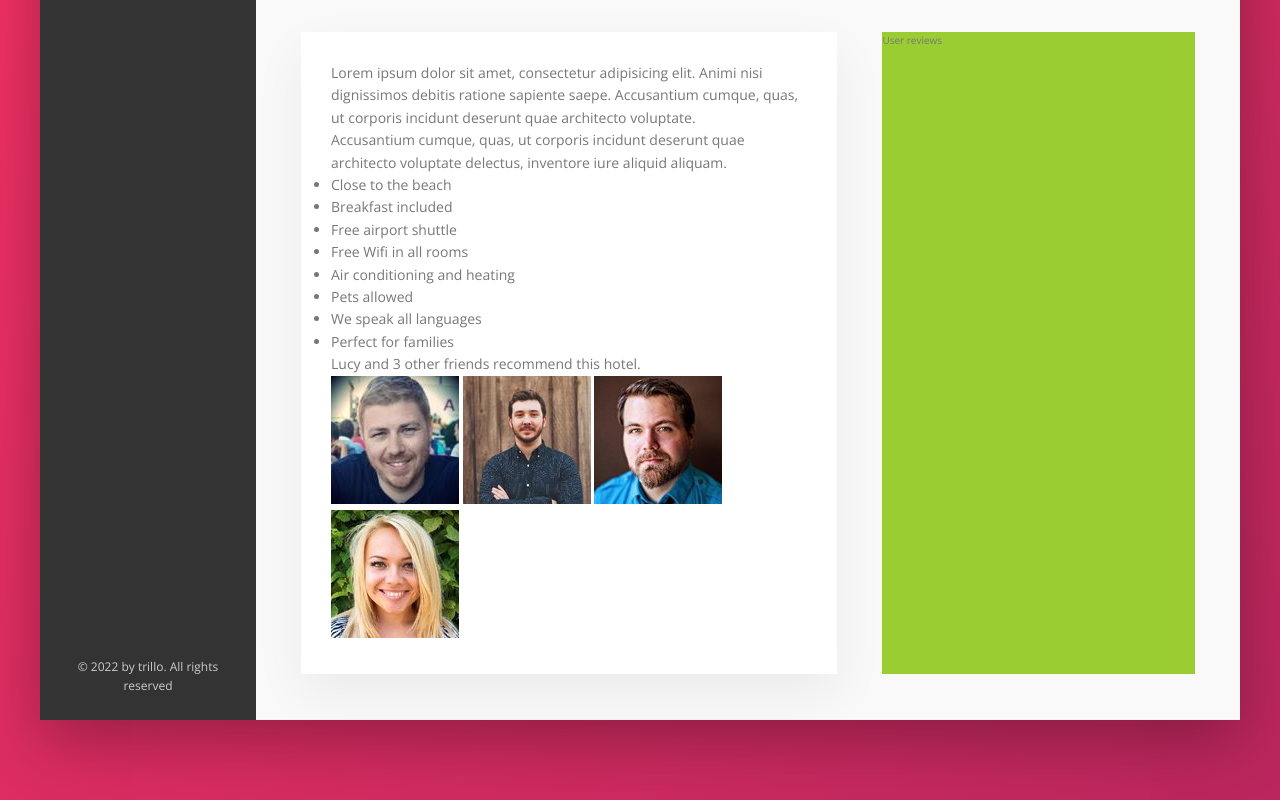
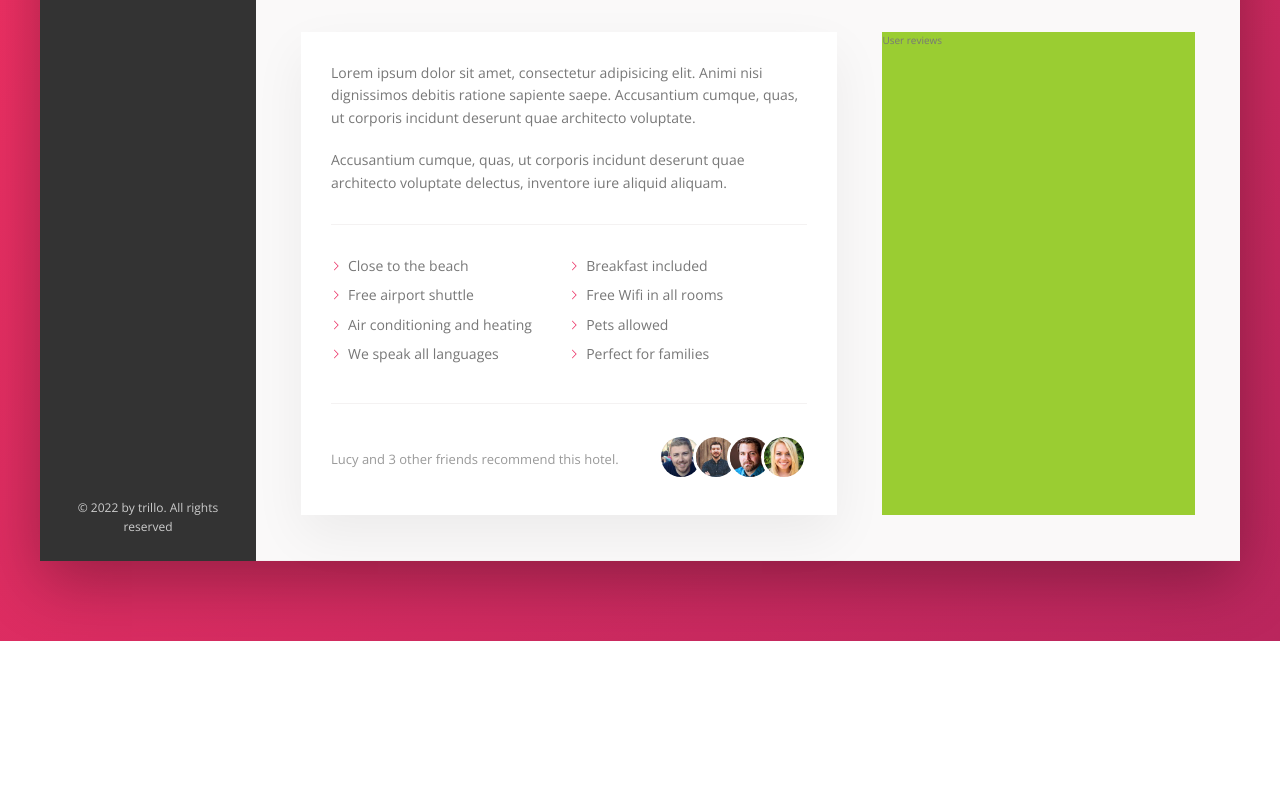
Before and after one commit to ulikverse/Trillo-Project, a website: page index.html in a window 1280 px wide. Shown: the part 615-1415 px from the top of the page. After the commit the page ends 1256 px from the top, so only its background shows below. Drawn offline with nearby package versions, Linux system fonts and the light colour scheme.

Commit message:
Building the Description Section - Part 2

```diff
--- a/sass/_components.scss
+++ b/sass/_components.scss
@@ -293,3 +293,75 @@
     box-shadow: none;
   }
 }
+
+////////////////////////////////////////////
+// PARAGRAPH
+.paragraph:not(:last-of-type) {
+  margin-bottom: 2rem;
+}
+
+////////////////////////////////////////////
+// LIST
+.list {
+  list-style: none;
+  margin: 3rem 0;
+  padding: 3rem 0;
+  border-top: var(--line);
+  border-bottom: var(--line);
+
+  display: flex;
+  flex-wrap: wrap;
+
+  &__item {
+    flex: 0 0 50%;
+    margin-bottom: 0.7rem;
+  }
+
+  &__item::before {
+    content: "";
+    display: inline-block;
+    height: 1rem;
+    width: 1rem;
+    margin-right: 0.7rem;
+
+    //Older browsers
+    // background-image: url(../img/chevron-thin-right.svg);
+    // background-size: cover;
+
+    //Newer browsers - masks
+    background-color: var(--color-primary);
+    -webkit-mask-image: url(../img/chevron-thin-right.svg);
+    -webkit-mask-size: cover;
+    mask-image: url(../img/chevron-thin-right.svg);
+    mask-size: cover;
+  }
+}
+
+////////////////////////////////////////////
+// RECOMMEND
+.recommend {
+  font-size: 1.3rem;
+  color: var(--color-grey-dark-3);
+
+  display: flex;
+  align-items: center;
+
+  &__count {
+    margin-right: auto;
+  }
+
+  &__friends {
+  }
+
+  &__photo {
+    box-sizing: content-box;
+    height: 4rem;
+    width: 4rem;
+    border-radius: 50%;
+    border: 3px solid #fff;
+
+    &:not(:last-child) {
+      margin-right: -1.5rem;
+    }
+  }
+}
```
Also changed, not shown: index.html (+1 -1 lines), css/style.css.
